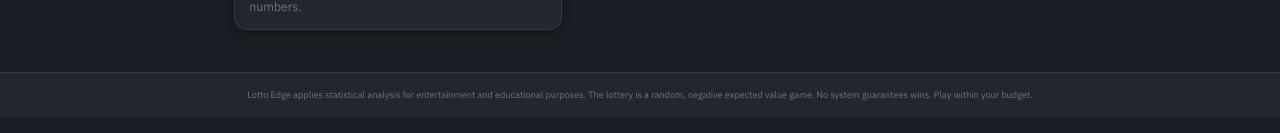
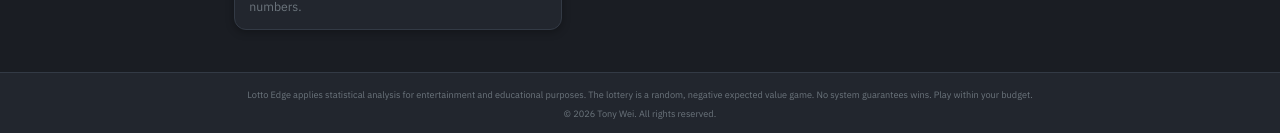
Before and after one commit to TW168/lottoedge-v1, a FastAPI app: page /coverage in a window 1280 px wide. Shown: the part 841-974 px from the top of the page. Before the commit the page ends 941 px from the top, so only its background shows below. Run offline with FastAPI, Linux system fonts and the light colour scheme.

Commit message:
add copyright

```diff
--- a/app/templates/base.html
+++ b/app/templates/base.html
@@ -46,6 +46,9 @@
         The lottery is a random, negative expected value game. No system guarantees wins.
         Play within your budget.
     </small>
+    <div class="text-secondary mt-1">
+        <small>&copy; 2026 Tony Wei. All rights reserved.</small>
+    </div>
 </footer>
 
 <script src="https://cdn.jsdelivr.net/npm/bootstrap@5.3.3/dist/js/bootstrap.bundle.min.js"></script>
```
